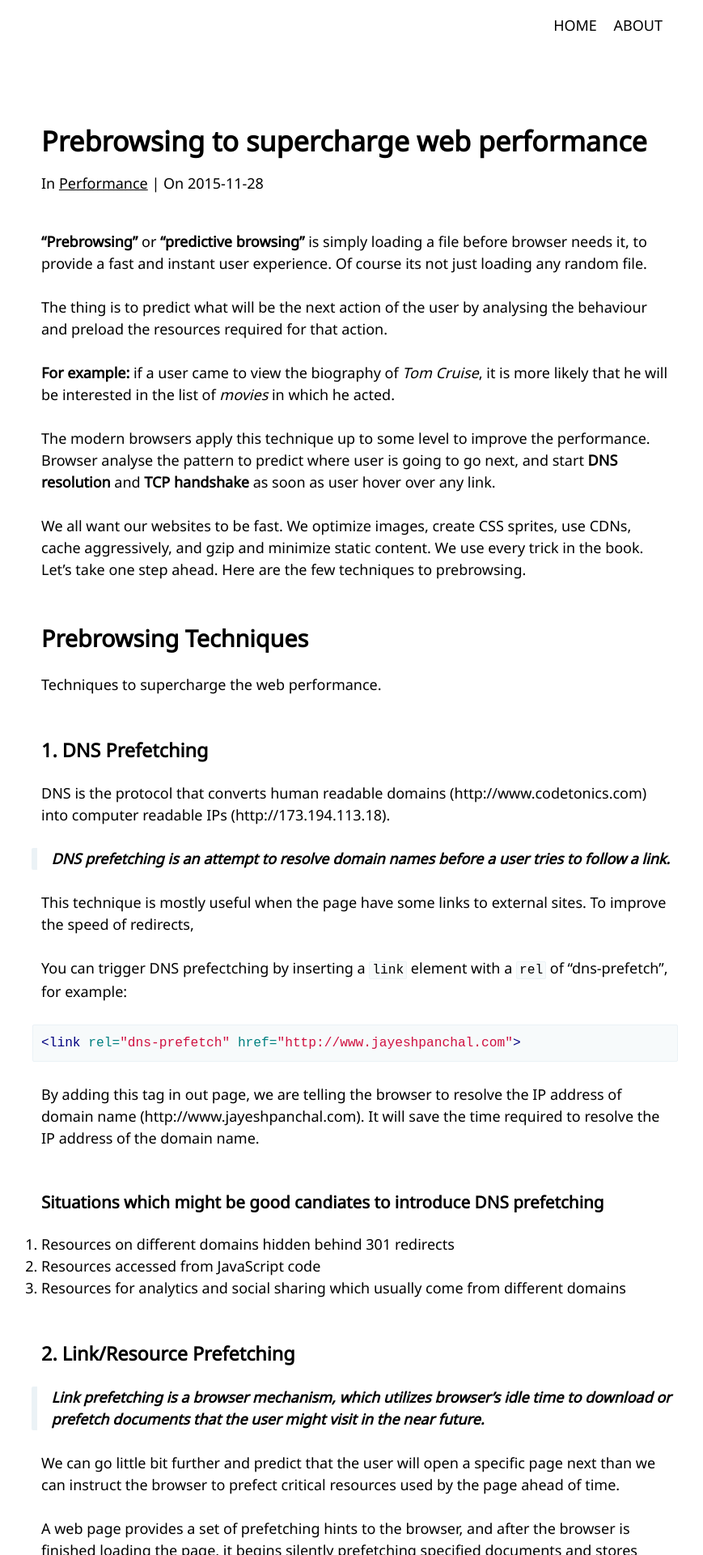
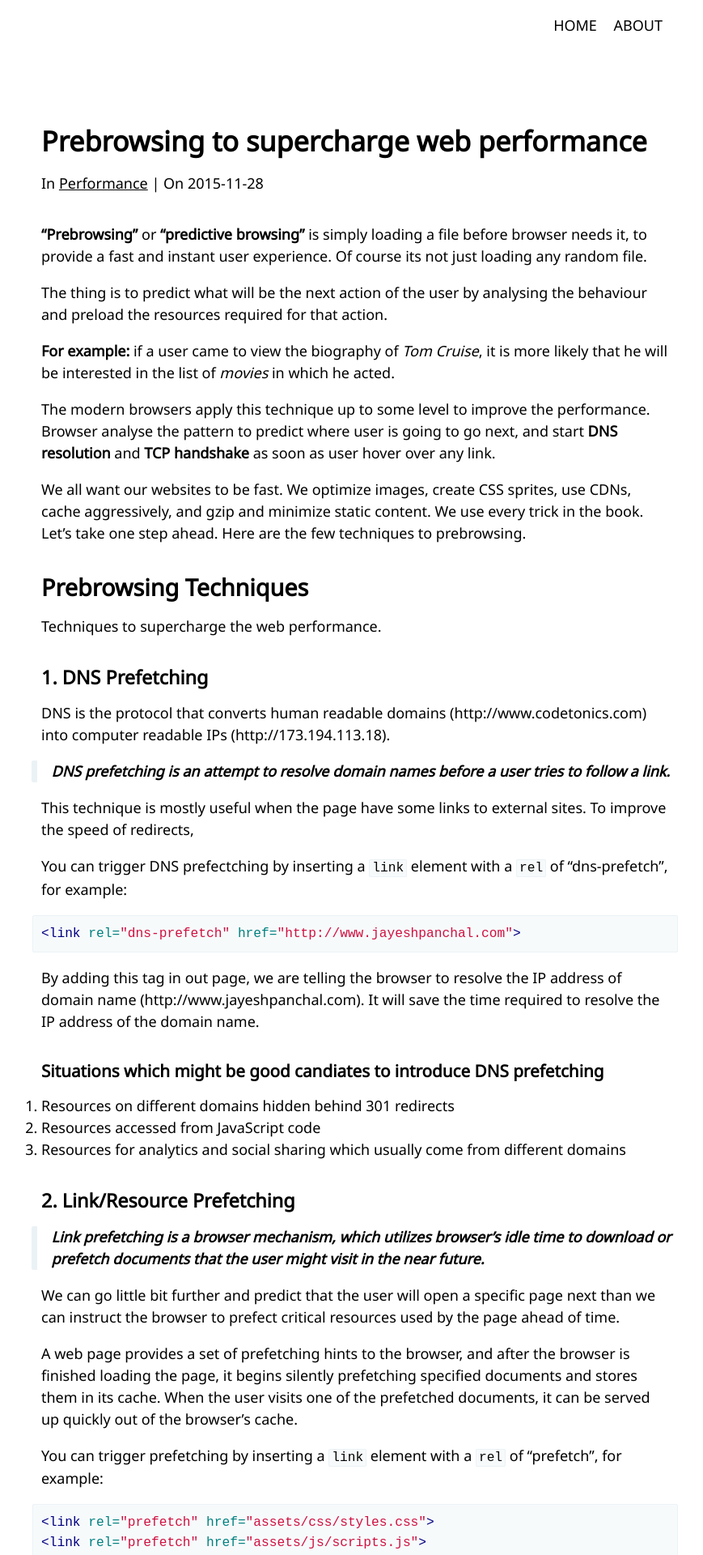
Before and after one commit to jspanchal/codetonics, a Jekyll site: the page built from _posts/performance/2015-11-28-prebrowsing-supercharge-web.md, in a window 1280 px wide. Shown: the top 1920 px of the page at 81% size, without its empty margins (201-1070 px from the left). Built offline with Jekyll 4.4.1, drawn with Linux system fonts in a browser that asks for light colours; nearby versions of some CDN libraries; comment, search, counter and statistics services are not loaded.

Commit message:
Fix margin

```diff
--- a/_sass/_content.scss
+++ b/_sass/_content.scss
@@ -1,12 +1,14 @@
 .content {
   p, ul, ol, table, img, .highlighter-rouge {
     @extend .site-width;
-    margin-top: 1.5rem;
+    margin-top: 1rem;
+    margin-bottom: 0.5rem;
   }
 
   h1, h2, h3, h4, h5, h6{
     @extend .site-width;
-    margin-top: 3rem;
+    margin-top: 2rem;
+    margin-bottom: 1rem;
   }
 
   pre{
```
